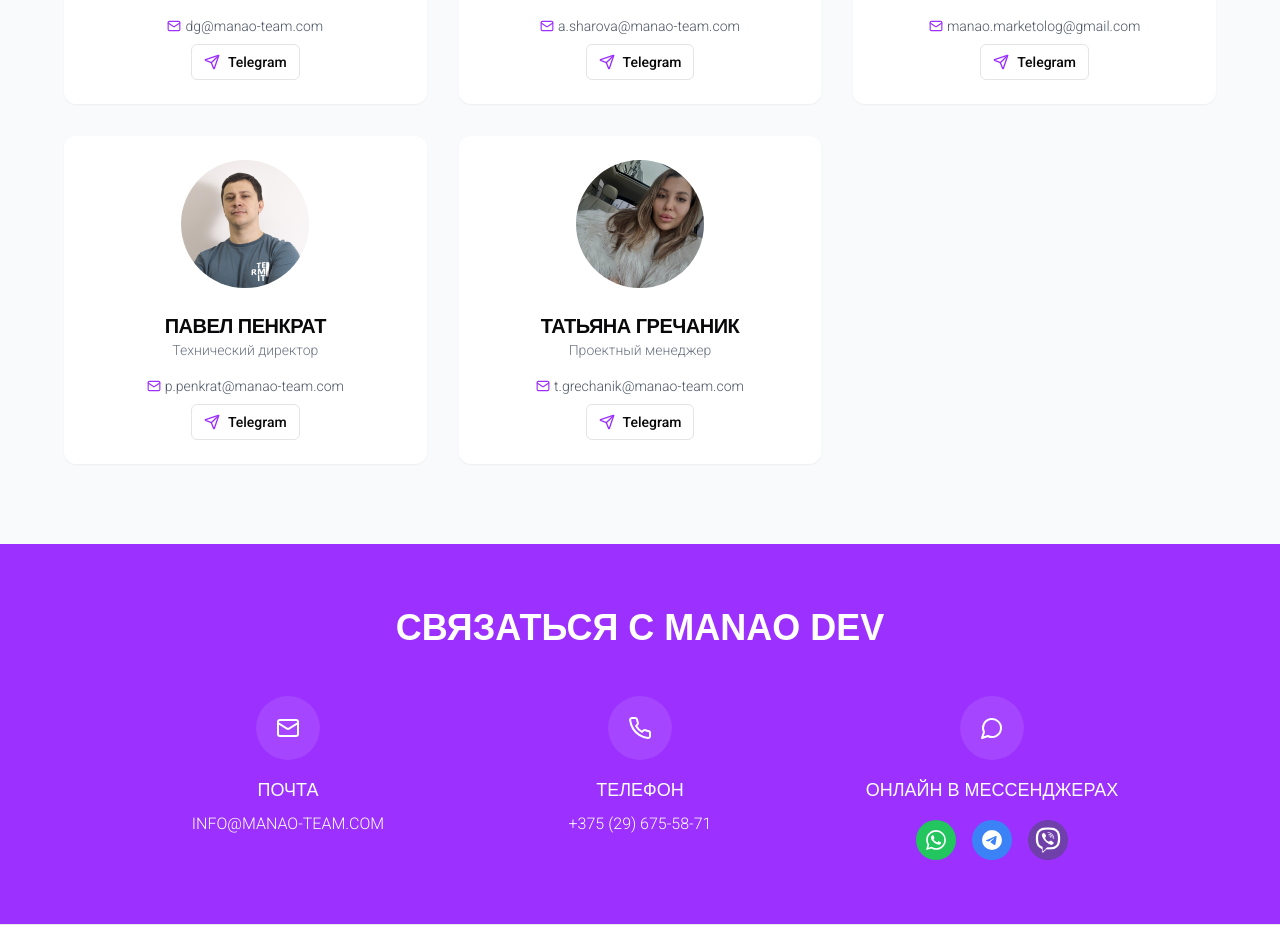
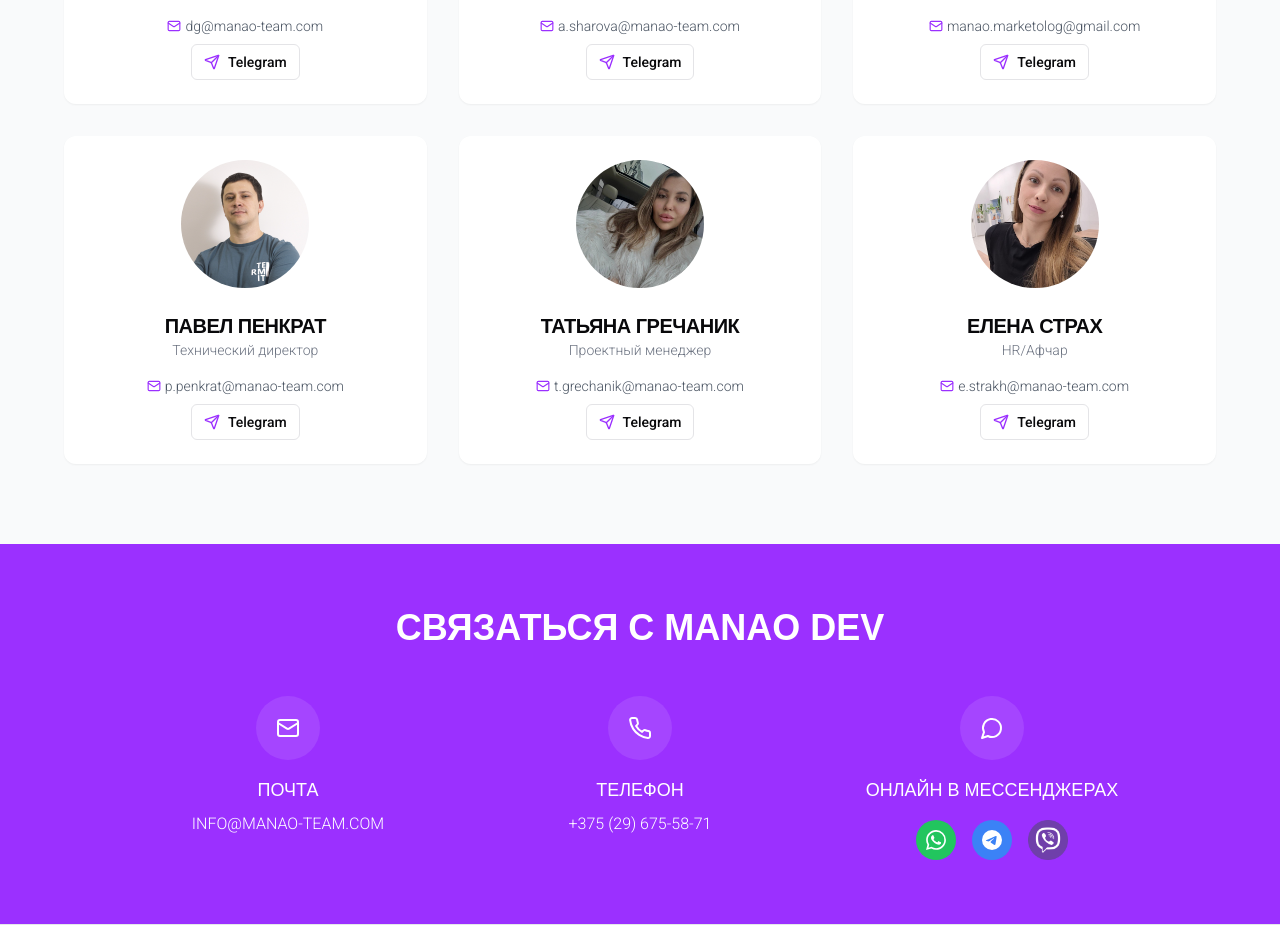
Before and after one commit to maryiarahoisha/stylish-portfolio-page, a React (Vite) app: page / in a window 1280 px wide. Shown: the part 1642-2575 px from the top of the page. Built offline with nearby package versions, Linux system fonts and the light colour scheme; a web font is replaced by a local one.

Commit message:
Add new team member
Adds a new team member to the team component.

```diff
--- a/src/components/Team.tsx
+++ b/src/components/Team.tsx
@@ -136,6 +136,16 @@ const Team = () => {
               telegramUrl="https://t.me/manaodev_gt"
               index={4}
             />
+
+            <TeamMember
+              nickname=""
+              name="ЕЛЕНА СТРАХ"
+              position="HR/Афчар"
+              imageUrl="/lovable-uploads/51edfe05-bc3a-445e-ba55-c82bb8f79580.png"
+              email="e.strakh@manao-team.com"
+              telegramUrl="https://t.me/hrmanao"
+              index={5}
+            />
           </div>
         </div>
       </div>
```
Also changed, not shown: public/lovable-uploads/51edfe05-bc3a-445e-ba55-c82bb8f79580.png (added).
